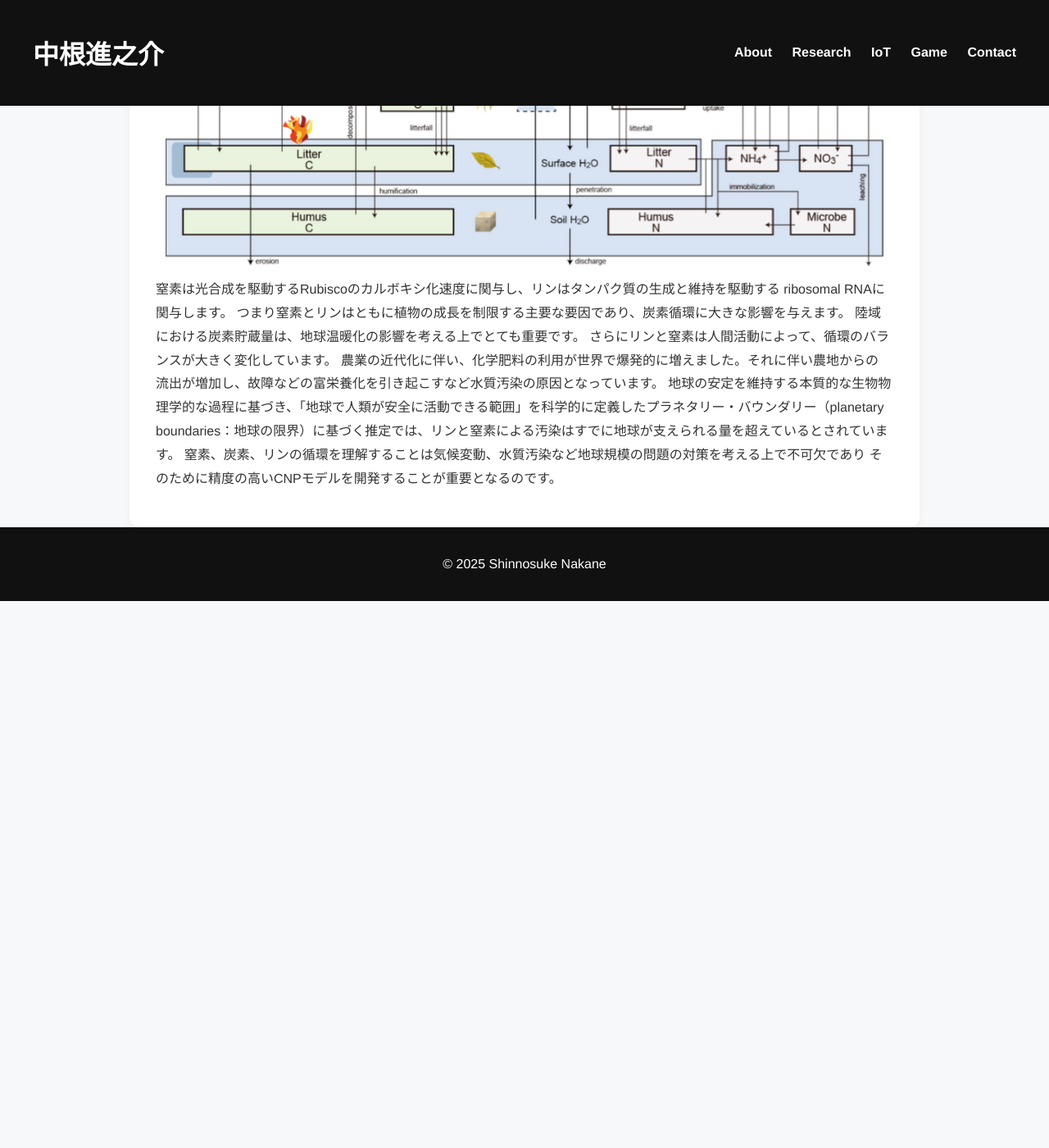
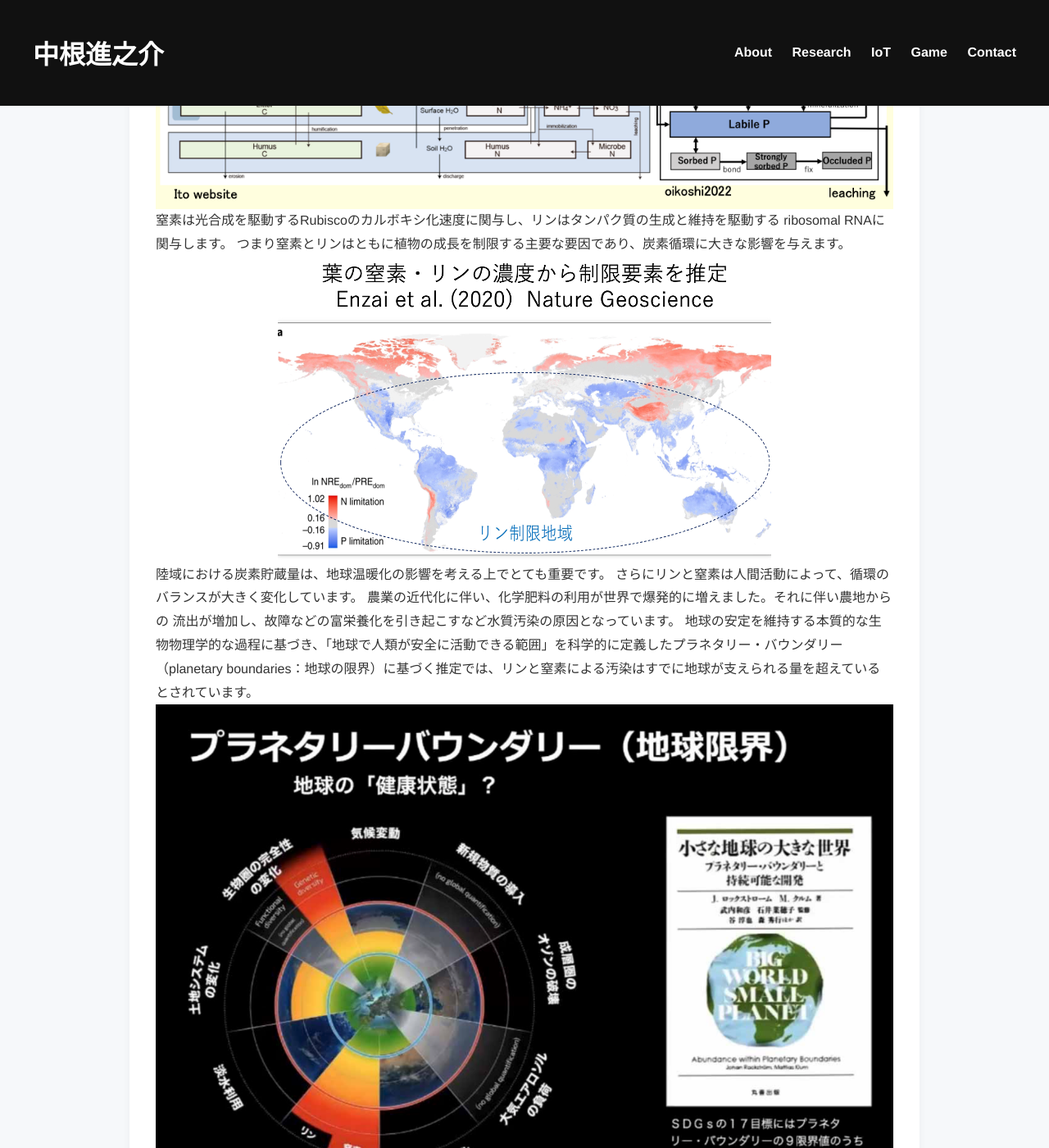
Before and after one commit to shin-nakane/shin.nakane.achive, a Jekyll site: the page built from projects/research.md, in a window 1280 px wide and 1400 px high, scrolled down 1260 px. Shown: the whole window at 82% size. Built offline with Jekyll 4.4.1, drawn with Linux system fonts in a browser that asks for light colours; before the commit the page ends 1993 px from its top, so only the background shows below that; some of the changed text lies outside the part shown.

Commit message:
temporaly finish research

```diff
--- a/projects/research.md
+++ b/projects/research.md
@@ -19,14 +19,18 @@
 
 ## VISIT-CNP
 現在私はこのVISITの循環に新たにリンの循環を導入したVISIT-CNPモデルの開発を行っています。
-<img class="img-fluid" src="/shin.nakane.achive/images/visit.png">
+<img class="img-fluid" src="/shin.nakane.achive/images/visitcnp.png">
 窒素は光合成を駆動するRubiscoのカルボキシ化速度に関与し、リンはタンパク質の生成と維持を駆動する
 ribosomal RNAに関与します。
 つまり窒素とリンはともに植物の成長を制限する主要な要因であり、炭素循環に大きな影響を与えます。
+<img class="img-fluid" src="/shin.nakane.achive/images/nplimitation.png">
 陸域における炭素貯蔵量は、地球温暖化の影響を考える上でとても重要です。
 さらにリンと窒素は人間活動によって、循環のバランスが大きく変化しています。
 農業の近代化に伴い、化学肥料の利用が世界で爆発的に増えました。それに伴い農地からの
 流出が増加し、故障などの富栄養化を引き起こすなど水質汚染の原因となっています。
 地球の安定を維持する本質的な生物物理学的な過程に基づき、「地球で人類が安全に活動できる範囲」を科学的に定義したプラネタリー・バウンダリー（planetary boundaries：地球の限界）に基づく推定では、リンと窒素による汚染はすでに地球が支えられる量を超えているとされています。
-窒素、炭素、リンの循環を理解することは気候変動、水質汚染など地球規模の問題の対策を考える上で不可欠であり
-そのために精度の高いCNPモデルを開発することが重要となるのです。
+<img class="img-fluid" src="/shin.nakane.achive/images/planet.png">
+[国立環境研究所website](https://www.af-info.or.jp/af_magazine/015.html)
+
+窒素、炭素、リンの循環を理解することは気候変動、水質汚染など地球規模の問題の対策を考える上で不可欠であり、
+精度の高いCNPモデルを開発することは、それらの循環の理解に大きく貢献するのです。
```
Also changed, not shown: images/nplimitation.png (renamed from images/スクリーンショット 2025-10-24 17.18.16.png), images/planet.png (renamed from images/スクリーンショット 2025-10-24 17.24.17.png), images/visitcnp.png (renamed from images/スクリーンショット 2025-10-24 17.19.24.png).
